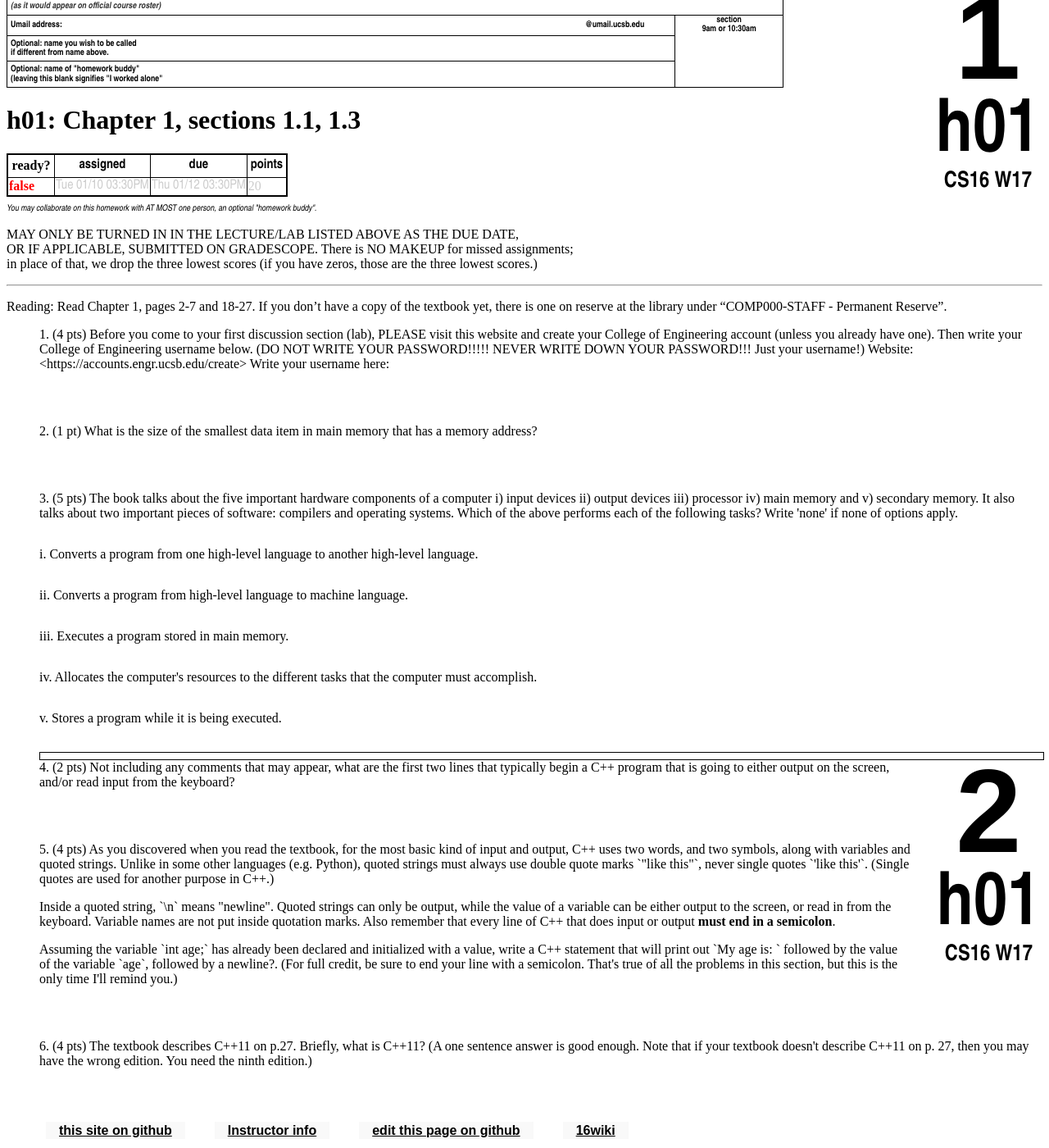
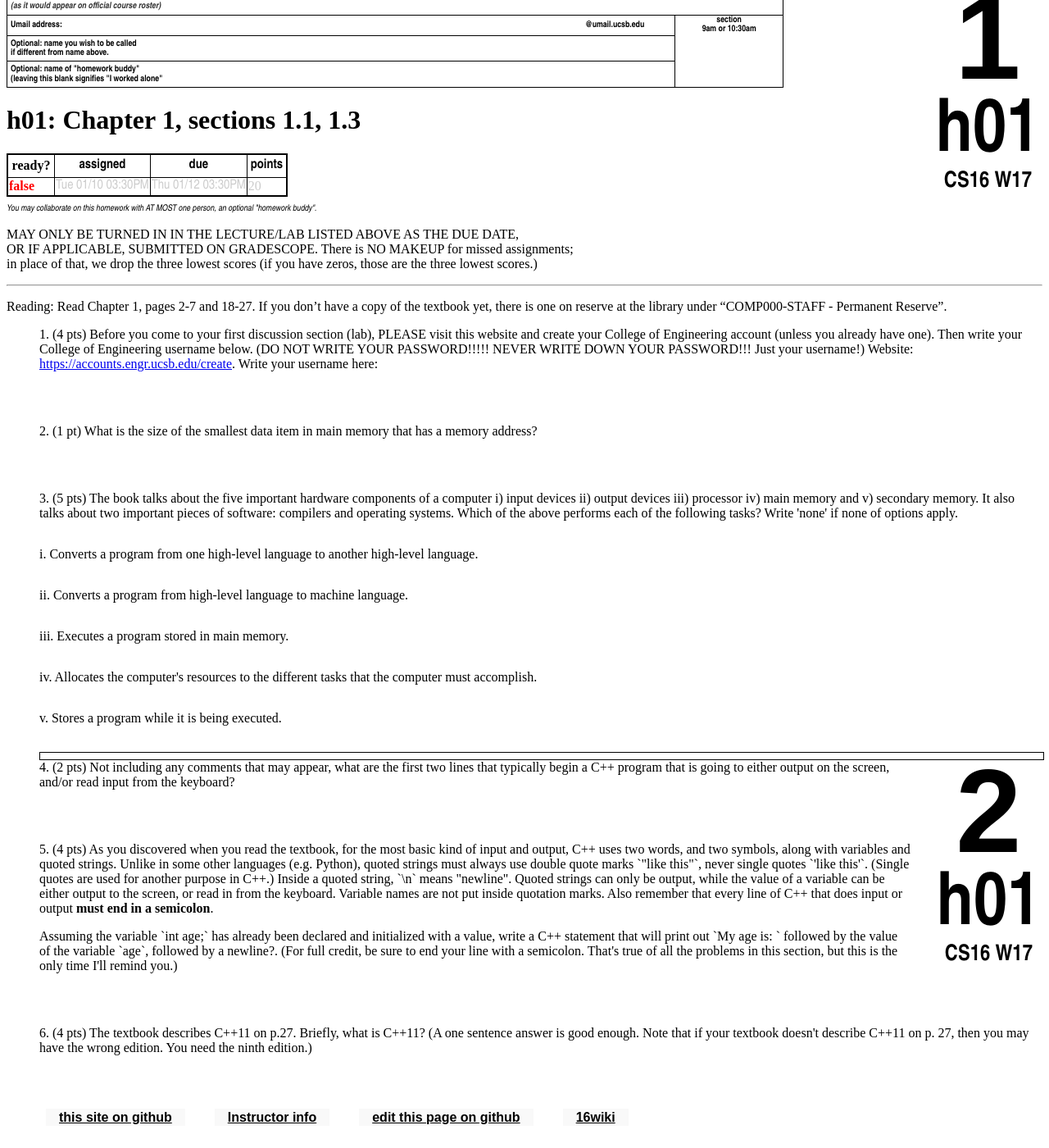
Before and after one commit to ucsb-cs32-s17/ucsb-cs32-s17.github.io, a Jekyll site: the page built from _hwk/h01.md, in a window 1280 px wide and 1400 px high, scrolled down 339 px. Shown: the whole window at 82% size. Built offline with Jekyll 4.4.1, drawn with Linux system fonts in a browser that asks for light colours.

Commit message:
updated hws

```diff
--- a/_hwk/h01.md
+++ b/_hwk/h01.md
@@ -10,8 +10,7 @@ Reading: Read Chapter 1, pages 2-7 and 18-27.   If you don't have a copy of the
 <ol markdown="1">
 
 1. (4 pts) Before you come to your first discussion section (lab), PLEASE visit this website and create your College of Engineering account (unless you already have one).  Then write your College of Engineering username below. (DO NOT WRITE YOUR PASSWORD!!!!!  NEVER WRITE DOWN YOUR PASSWORD!!! Just your username!)
-Website: <https://accounts.engr.ucsb.edu/create>
-Write your username here:
+Website: <a href="https://accounts.engr.ucsb.edu/create">https://accounts.engr.ucsb.edu/create</a>. Write your username here:
 	<div style="margin-bottom:4em"></div>
 
 
@@ -39,9 +38,7 @@ Write your username here:
 
 
 
-5. (4 pts) As you discovered when you read the textbook, for the most basic kind of input and output, C++ uses two words, and two symbols, along with variables and quoted strings. Unlike in some other languages (e.g. Python), quoted strings must always use double quote marks `"like this"`, never single quotes `'like this'`.  (Single quotes are used for another purpose in C++.)
-	<div style="margin-bottom:1em"></div>
-Inside a quoted string, `\n` means "newline". Quoted strings can only be output, while the value of a variable can be either output to the screen, or read in from the keyboard.  Variable names are not put inside quotation marks. Also remember that every line of C++ that does input or output <strong>must end in a semicolon</strong>.
+5. (4 pts) As you discovered when you read the textbook, for the most basic kind of input and output, C++ uses two words, and two symbols, along with variables and quoted strings. Unlike in some other languages (e.g. Python), quoted strings must always use double quote marks `"like this"`, never single quotes `'like this'`.  (Single quotes are used for another purpose in C++.)  Inside a quoted string, `\n` means "newline". Quoted strings can only be output, while the value of a variable can be either output to the screen, or read in from the keyboard.  Variable names are not put inside quotation marks. Also remember that every line of C++ that does input or output <strong>must end in a semicolon</strong>.
 	<div style="margin-bottom:1em"></div>
 Assuming the variable `int age;` has already been declared and initialized with a value, write a C++ statement that will print out `My age is: ` followed by the value of the variable `age`, followed by a newline?. (For full credit, be sure to end your line with a semicolon. That's true of all the problems in this section, but this is the only time I'll remind you.)
 	<div style="margin-bottom:4em"></div>
```
